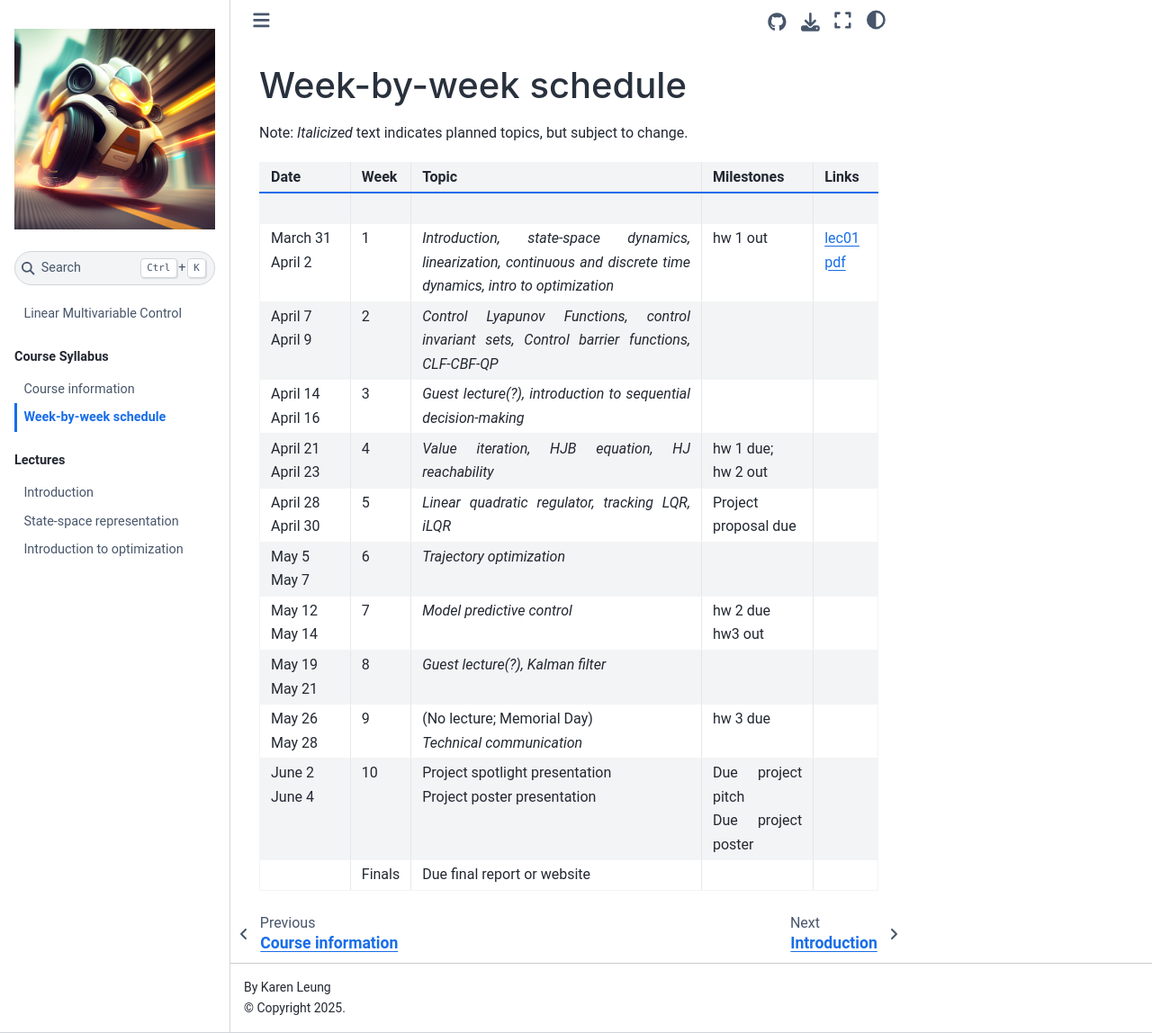
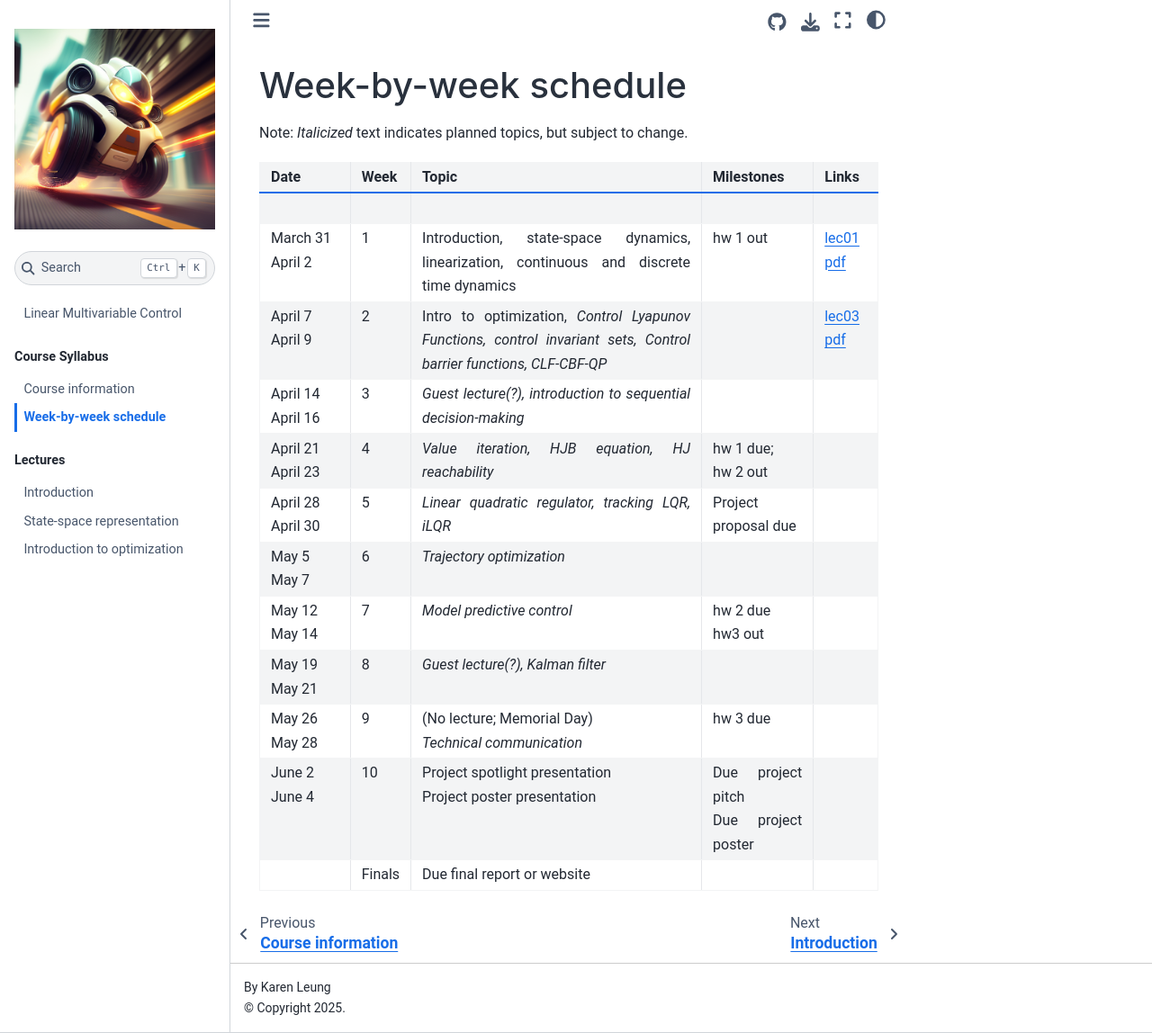
Before and after one commit to jimmyfowler/lmc-book, a Jupyter Book: the page built from logistics/schedule.md, in a window 1280 px wide and 1148 px high. Shown: the whole window at 90% size. Built offline with Jupyter Book 1.0.4 settings and Sphinx 7.4.7 and the Sphinx Book theme 1.1.4, drawn with Linux system fonts in a browser that asks for light colours; pages that are not in the unit, such as notebooks, are missing from menus.

Commit message:
lecture 3, add cvx youtube

```diff
--- a/logistics/schedule.md
+++ b/logistics/schedule.md
@@ -4,8 +4,8 @@ Note: *Italicized* text indicates planned topics, but subject to change.
 |  Date      |  Week  |  Topic  |  Milestones  |  Links  |
 | :--------- | ------ | :---- | :--------- | :-------------- |
 | <img width=150/> ||||
-| March 31 <br> April 2  |   1    | *Introduction, state-space dynamics, linearization, continuous and discrete time dynamics, intro to optimization* | hw 1 out | [lec01 pdf](https://github.com/UW-CTRL/lmc-book/blob/main/_static/pdfs/lecture_01.pdf)|
-| April 7 <br> April 9   |   2    | *Control Lyapunov Functions, control invariant sets, Control barrier functions, CLF-CBF-QP* | | |
+| March 31 <br> April 2  |   1    | Introduction, state-space dynamics, linearization, continuous and discrete time dynamics | hw 1 out | [lec01 pdf](https://github.com/UW-CTRL/lmc-book/blob/main/_static/pdfs/lecture_01.pdf)|
+| April 7 <br> April 9   |   2    | Intro to optimization, *Control Lyapunov Functions, control invariant sets, Control barrier functions, CLF-CBF-QP* | | [lec03 pdf](https://github.com/UW-CTRL/lmc-book/blob/main/_static/pdfs/lecture_03.pdf)|
 | April 14 <br> April 16 |   3    | *Guest lecture(?), introduction to sequential decision-making*  | | |
 | April 21 <br> April 23 |   4    | *Value iteration, HJB equation, HJ reachability* | hw 1 due; <br> hw 2 out | |
 | April 28 <br> April 30 |   5    | *Linear quadratic regulator, tracking LQR, iLQR* | Project proposal due | |
```
Also changed, not shown: lectures/optimization.md (+1 -1 lines), 1 other file.
